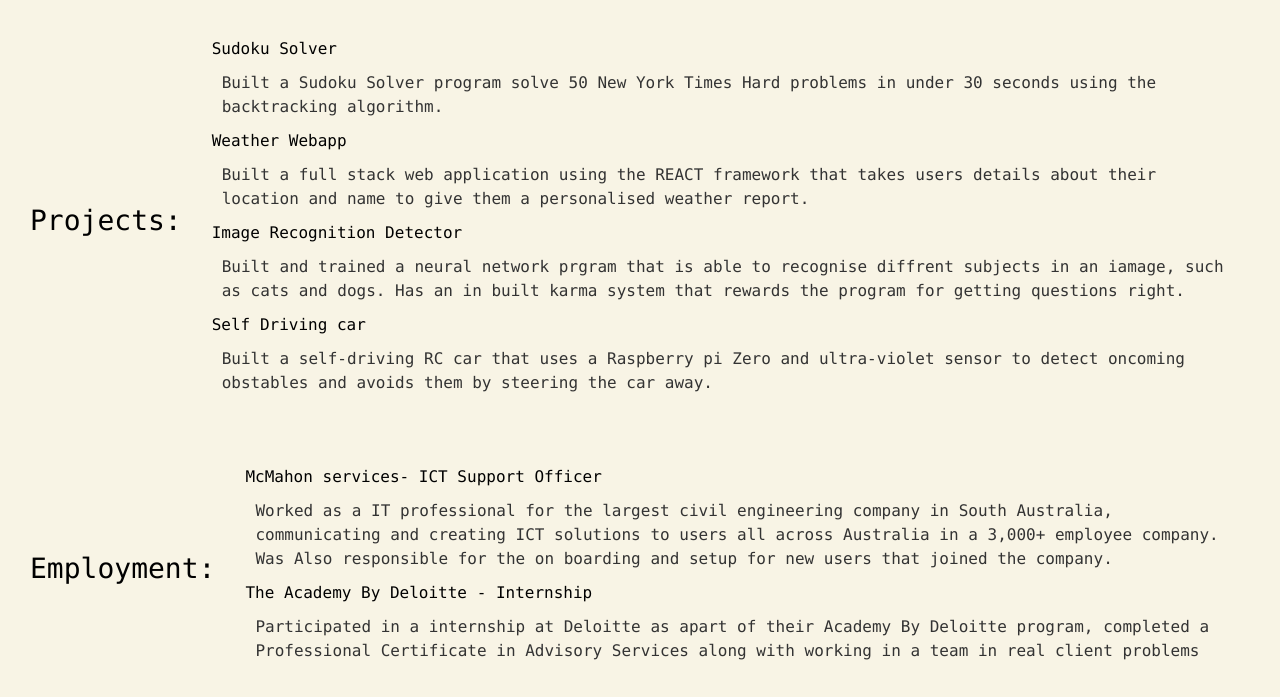
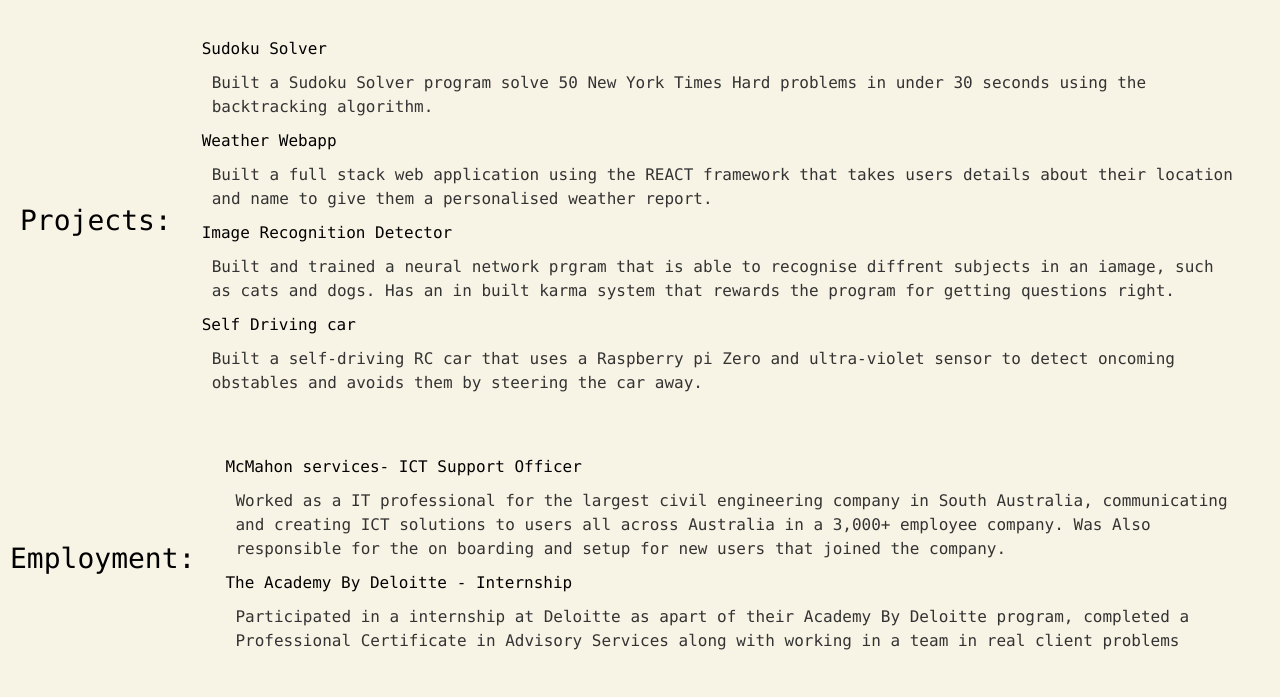
Before and after one commit to Aryo-Javanmard/aryoj.dev, a plain HTML site: page index.html in a window 1280 px wide. Shown: the part 563-1260 px from the top of the page. Drawn offline with Linux system fonts and the light colour scheme.

Commit message:
small fx

```diff
--- a/style.css
+++ b/style.css
@@ -120,14 +120,14 @@ maintxt ul {
     text-decoration: none;
   }
   main2 {
-    margin: 20px;
+    margin: 10px;
     display: flex; /* Add a flex display to main */
     flex-wrap: wrap; /* Enable wrapping */
     align-items: center; /* Center vertically */
     justify-content: center; /* Center horizontally */
   }
   main3 {
-    margin: 20px;
+    margin: 0px;
     display: flex; /* Add a flex display to main */
     flex-wrap: wrap; /* Enable wrapping */
     align-items: center; /* Center vertically */
```
Also changed, not shown: index.html (+2 -0 lines).
